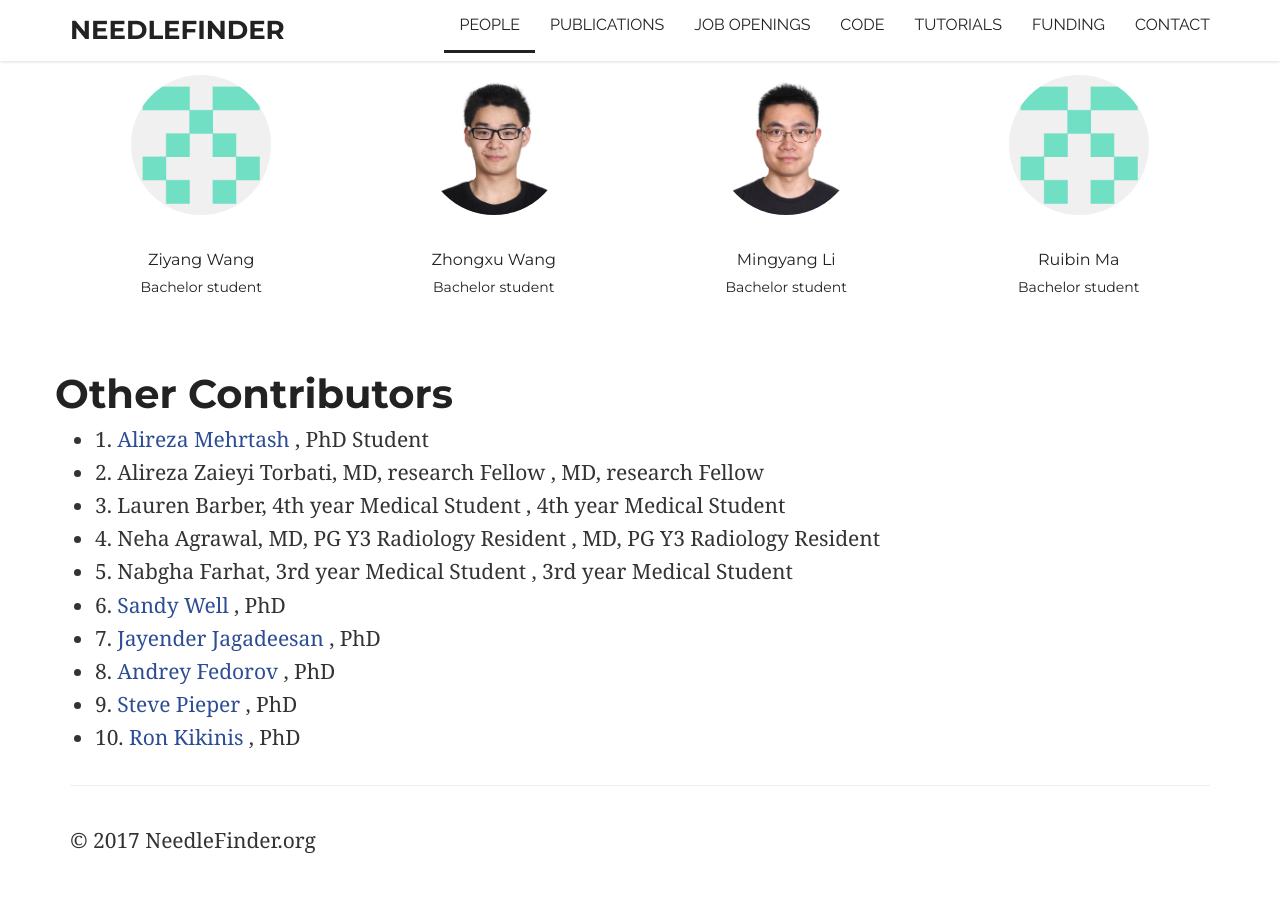
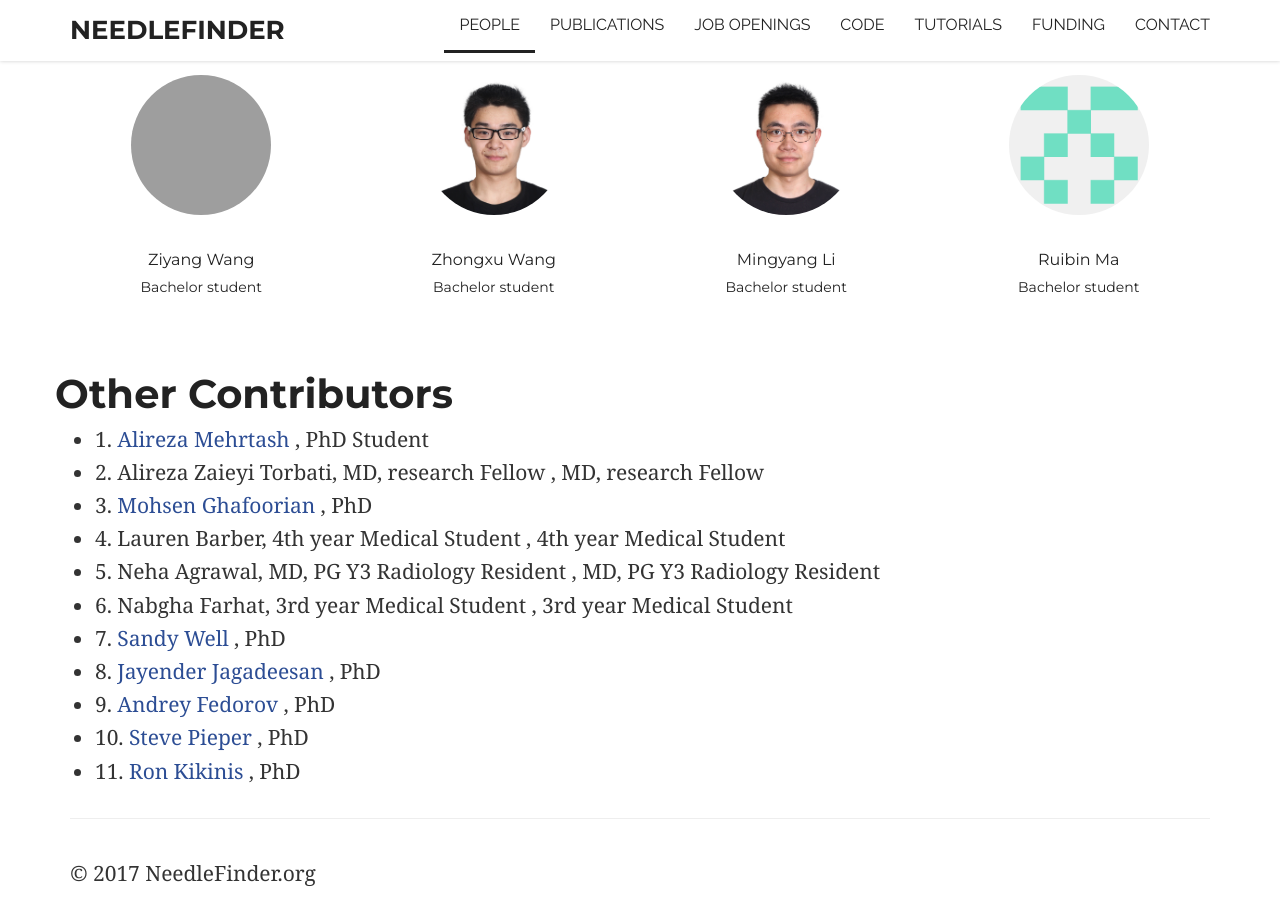
Before and after one commit to needlefinder/needlefinder.github.io, a Jekyll site: the page built from members/index.html, in a window 1280 px wide and 900 px high, scrolled down 1349 px. Built offline with Jekyll 4.4.1, drawn with Linux system fonts in a browser that asks for light colours; nearby versions of some CDN libraries; before the commit the page ends 2216 px from its top, so only the background shows below that; grey boxes are pictures that could not be loaded.

Commit message:
add mohsen

```diff
--- a/members/index.html
+++ b/members/index.html
@@ -15,12 +15,16 @@
 
             {% if people.g == 0 %}
                 <div class="col-md-3 text-center box">
-                    {% if people.link != null %}
+                    {% if people.github_image != null %}
+                        <a href="{{ people.link}}"><img src="{{people.github_image}}" class="img-circle"></a>
+                        <a href="{{ people.link}}"><h4>{{people.name}}</h4></a>
+                    {% else if people.link != null %}
                         <a href="{{ people.link}}"><img src="../assets/images/{{people.image}}" class="img-circle"></a>
                         <a href="{{ people.link}}"><h4>{{people.name}}</h4></a>
                     {% else if people.linkperso != null %}
                         <a href="{{ people.linkperso}}"><img src="../assets/images/{{people.image}}" class="img-circle"></a>
                         <a href="{{ people.linkperso}}"><h4>{{people.name}}</h4></a>
+
                     {% else %}
                         <img src="../assets/images/{{people.image}}" class="img-circle">
                         <h4>{{people.name}}</h4>
@@ -84,7 +88,10 @@
 
     {% if people.g == 3 %}
     <div class="col-md-3 text-center box">
-        {% if people.link != null %}
+        {% if people.github_image != null %}
+        <a href="{{ people.link}}"><img src="{{people.github_image}}" class="img-circle"></a>
+        <a href="{{ people.link}}"><h4>{{people.name}}</h4></a>
+        {% else if people.link != null %}
         <a href="{{ people.link}}"><img src="../assets/images/{{people.image}}" class="img-circle"></a>
         <a href="{{ people.link}}"><h4>{{people.name}}</h4></a>
         {% else if people.linkperso != null %}
```
Also changed, not shown: _data/people.yaml (+15 -9 lines), 3 other files.
